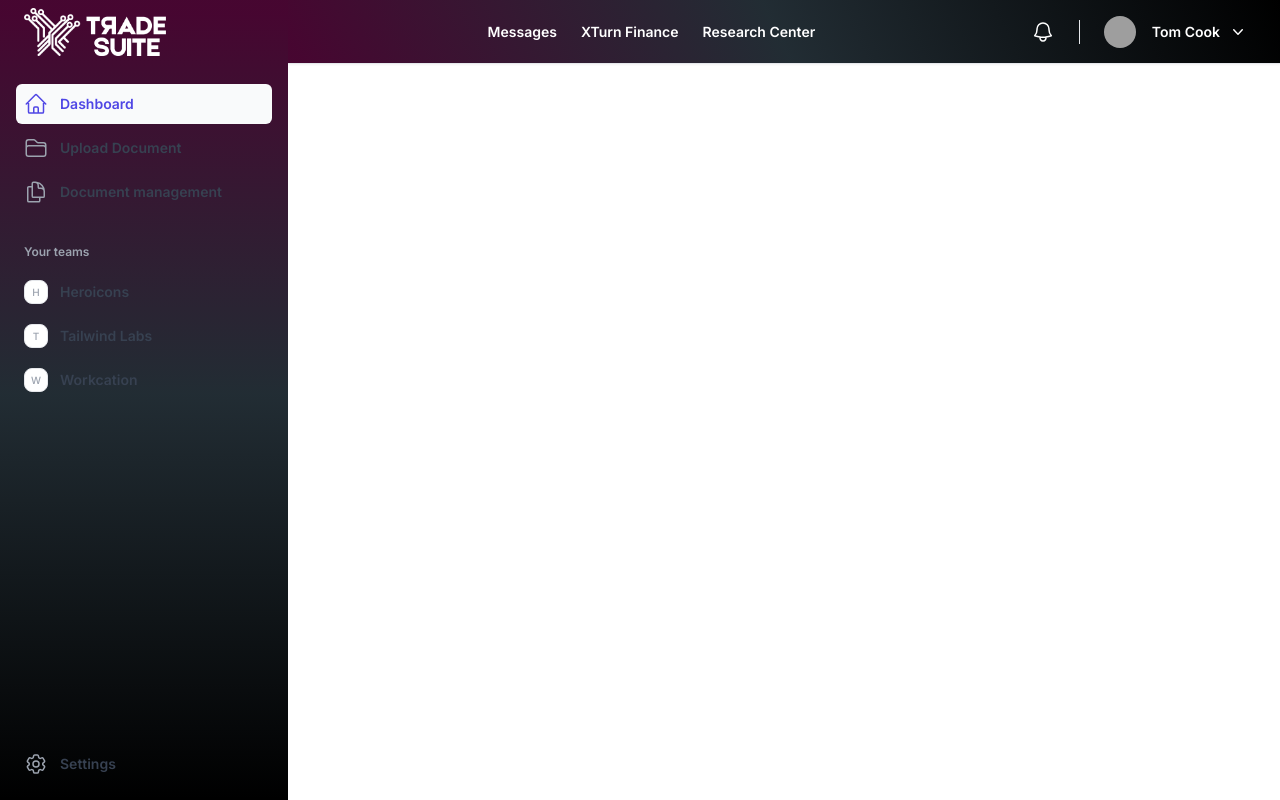
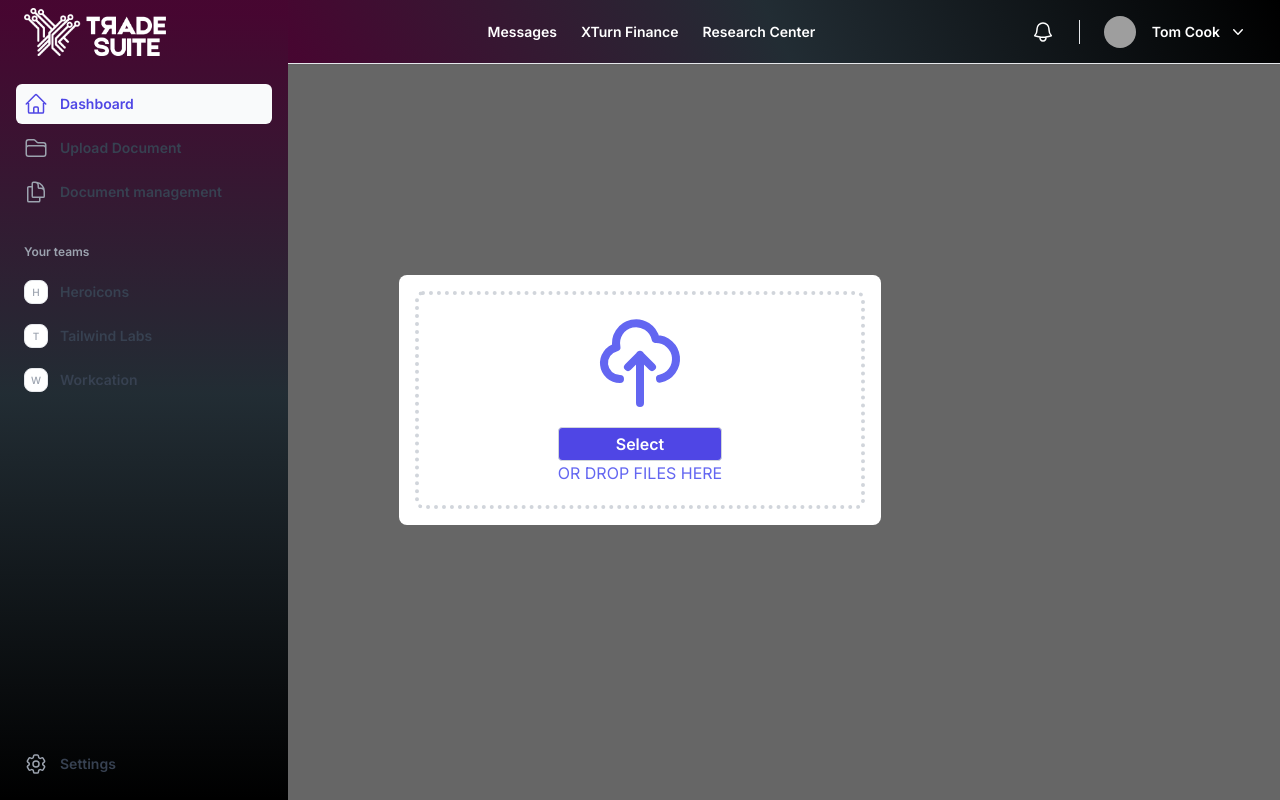
Before and after one commit to Mokhtaar/tradeSuite, a Next.js app: page /Dahboard/UploadDocuments in a window 1280 px wide. Built offline with nearby package versions, Linux system fonts and the light colour scheme; grey boxes are pictures that could not be loaded.

Commit message:
upload doc

```diff
--- a/package.json
+++ b/package.json
@@ -26,6 +26,7 @@
     "yup": "^1.3.2"
   },
   "devDependencies": {
+    "@types/node": "20.10.4",
     "autoprefixer": "^10.0.1",
     "eslint": "^8",
     "eslint-config-next": "14.0.2",
--- a/src/app/Dahboard/UploadDocuments/page.js
+++ b/src/app/Dahboard/UploadDocuments/page.js
@@ -1,10 +1,10 @@
 import React from "react";
-
+import UploadDocument from "../../components/UploadDocument";
 
 export default function UploadDocuments() {
   return (
     <>
-
+      <UploadDocument/>
     </>
   );
 }
--- a/src/app/Dahboard/layout.js
+++ b/src/app/Dahboard/layout.js
@@ -1,6 +1,7 @@
 import { Inter } from "next/font/google";
 import MyComponent from '../components/Menu';
 import MyHeader from '../components/Header';
+import UploadDocument from "../components/UploadDocument";
 
 const inter = Inter({ subsets: ["latin"] });
 
@@ -13,6 +14,7 @@ export default function RootLayout({ children }) {
   return (
     <html lang="en">
    <MyComponent /> <MyHeader/>
+
       <body className={inter.className}>{children}</body>
 
     </html>
--- a/src/app/Dahboard/page.js
+++ b/src/app/Dahboard/page.js
@@ -3,6 +3,7 @@
 "use server";
 
 import MyHeader from '../components/Header';
+import UploadDocument from '../components/UploadDocument'
 
 const Mypage = (props) => {
 
--- a/src/app/components/Menu.js
+++ b/src/app/components/Menu.js
@@ -40,13 +40,13 @@ function classNames(...classes) {
 ]);
 
   const handleNavigation = (href) => {
-    setCurrentPage(href);
+    setCurrentPage(href.toLowerCase());
 
     // Update the navigation items to set the current property
     const updatedNavigation = navigation.map((item) => {
       return {
         ...item,
-      current: item.href === href,
+        current: item.href.toLowerCase() === href.toLowerCase(),
       };
     });
 
@@ -54,7 +54,9 @@ function classNames(...classes) {
     setNavigation(updatedNavigation);
 
     setSidebarOpen(false);
+
   };
+
 
   return (
     <>
@@ -231,7 +233,7 @@ backgroundSize: 'cover', // Maintain the gradient for specific elements
                           href={item.href}
                           onClick={() => handleNavigation(item.href)}
                           className={classNames(
-                            item.current
+                            item.href=== currentPage
                               ? 'bg-gray-50 text-indigo-600'
                               : 'text-gray-700 hover:text-indigo-600 hover:bg-gray-50',
                             'group flex gap-x-3 text-gray-700 rounded-md p-2 text-sm leading-6 font-semibold'
--- /dev/null
+++ b/src/app/components/UploadDocument.js
@@ -0,0 +1,41 @@
+import React from 'react';
+
+const UploadDocument = () => {
+    return (
+        <div className="fixed z-10 top-0 w-full h-full flex bg-black bg-opacity-60">
+        <div className="extraOutline p-4 bg-white w-max bg-whtie m-auto rounded-lg">
+          <div
+            className="file_upload p-5 relative border-4 border-dotted border-gray-300 rounded-lg"
+            style={{ width: '450px' }}
+          >
+            <svg
+              className="text-indigo-500 w-24 mx-auto mb-4"
+              xmlns="http://www.w3.org/2000/svg"
+              fill="none"
+              viewBox="0 0 24 24"
+              stroke="currentColor"
+            >
+              <path
+                strokeLinecap="round"
+                strokeLinejoin="round"
+                stroke-width="2"
+                d="M7 16a4 4 0 01-.88-7.903A5 5 0 1115.9 6L16 6a5 5 0 011 9.9M15 13l-3-3m0 0l-3 3m3-3v12"
+              />
+            </svg>
+            <div className="input_field flex flex-col w-max mx-auto text-center">
+              <label>
+                <input className="text-sm cursor-pointer w-36 hidden" type="file" multiple />
+                <div className="text bg-indigo-600 text-white border border-gray-300 rounded font-semibold cursor-pointer p-1 px-3 hover:bg-indigo-500">
+                  Select
+                </div>
+              </label>
+
+              <div className="title text-indigo-500 uppercase">or drop files here</div>
+            </div>
+          </div>
+        </div>
+      </div>
+    );
+
+};
+export default UploadDocument
```
Also changed, not shown: 1 other file (tests, documents, lock files or other folders). Lines whose indentation alone changed are shown as unchanged.
